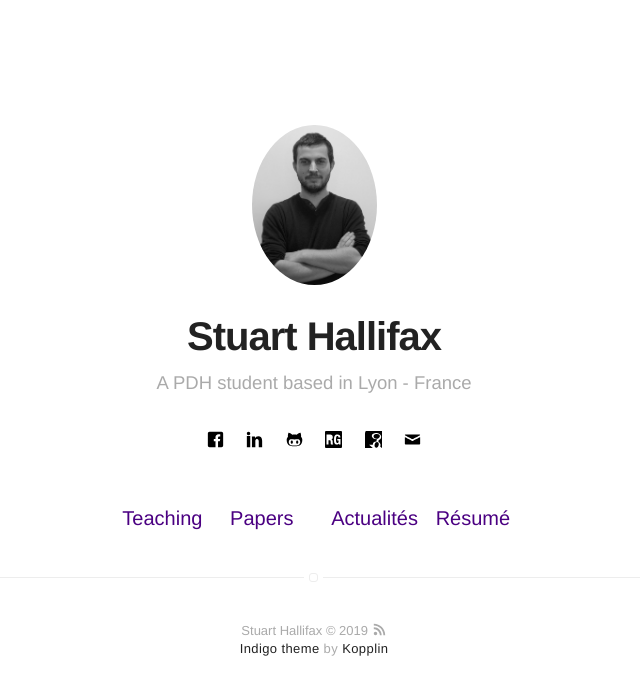
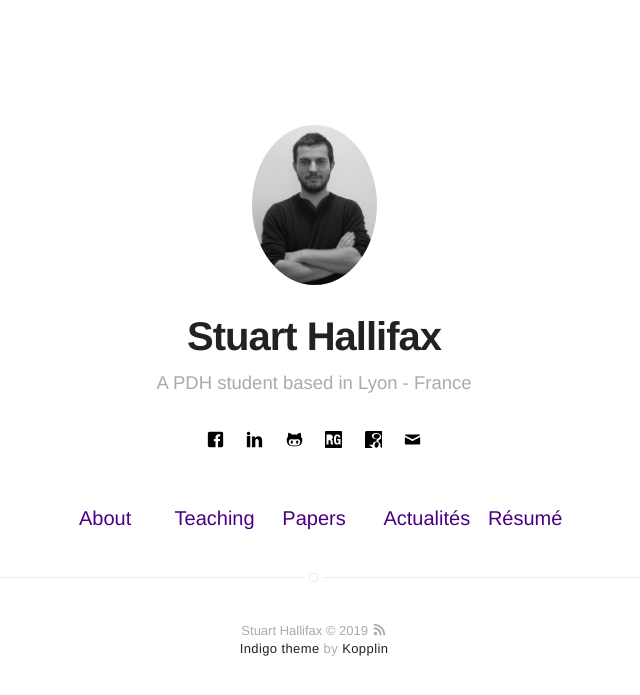
Before and after one commit to Therberus/therberus.github.io, a Jekyll site: the page built from index.html, in a window 1280 px wide. Shown: the top 695 px of the page, without its empty margins (326-966 px from the left). Built offline with Jekyll 4.4.1, drawn with Linux system fonts in a browser that asks for light colours.

Commit message:
Added about page

```diff
--- a/_includes/nav.html
+++ b/_includes/nav.html
@@ -4,6 +4,14 @@
             <li class="item">
                 <a class="link" href="{{ site.url }}/">Home</a>
             </li>
+        {% endif %}
+
+	{% if site.about == true %}
+            {% if page.title != "About" %}
+                <li class="item">
+                    <a class="link" href="{{ site.url }}/about">About</a>
+                </li>
+            {% endif %}
         {% endif %}
 
 	{% if site.teaching == true %}
```
Also changed, not shown: about.md (+1 -1 lines).
